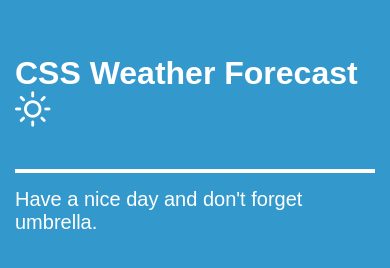
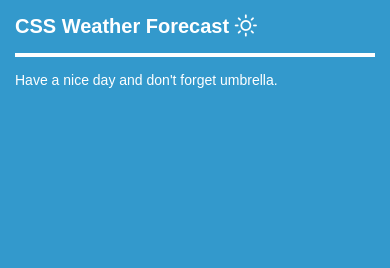
Before and after one commit to gonzika/weather, a plain HTML site: page index.html in a window 390 px wide. Drawn offline with Linux system fonts and the light colour scheme; no server answers.

Commit message:
responcive

```diff
--- a/css/script.js
+++ b/css/script.js
@@ -86,6 +86,7 @@ fetch(`${API_URL}?id=${id}&appid=${API_KEY}&units=metric`)
             lis.forEach((li, index) => {
                 do {
                     size = sizes[Math.floor(Math.random() * sizes.length)]
+                    if (window.innerWidth < 650) size = 50
 
                 } while ((siz - size) < 0)
                 siz -= size
@@ -93,7 +94,6 @@ fetch(`${API_URL}?id=${id}&appid=${API_KEY}&units=metric`)
                 if (siz <= 0) siz = 100
 
                 if (index == id.length - 1 && siz != 100) {
-                    debugger
                     size += siz
                 }
 
--- a/css/styles.css
+++ b/css/styles.css
@@ -20,7 +20,12 @@ body {
 }
 
 h1 {
-    margin: 40px 0;
+    margin: 0 0 15px;
+}
+@media screen and (max-width: 499px) {
+    h1 {
+        font-size: 20px;
+    }
 }
 
 ul {
@@ -45,6 +50,11 @@ li {
     padding: 10px 0;
     font-size: 30px;
 }
+@media screen and (max-width: 499px) {
+    li {
+        font-size: 20px;
+    }
+}
 
 li div {
     padding: 5px 0;
@@ -58,3 +68,9 @@ li div {
     font-size: 20px;
     margin: 15px 0;
 }
+@media screen and (max-width: 499px) {
+    .list-bottom {
+        font-size: 14px;
+        margin: 15px 0 0;
+    }
+}
```
